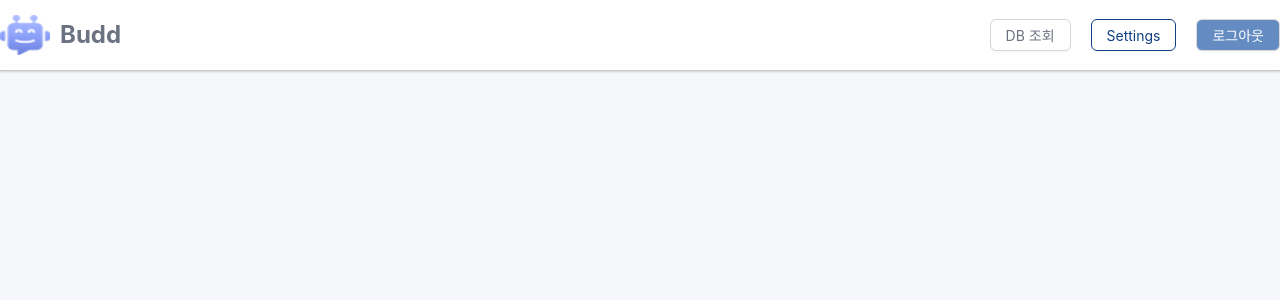
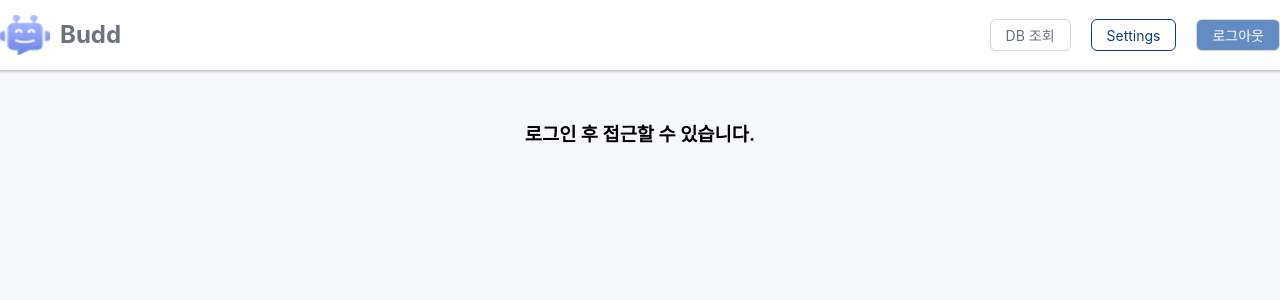
Before and after one commit to Jieuneenee/Budd-client, a React (Vite) app: page /setting in a window 1280 px wide. Shown: the top 300 px of the page. Built offline with nearby package versions, Linux system fonts and the light colour scheme; no server answers.

Commit message:
feat: 로그인 접근 제한 추가

```diff
--- a/src/components/Header.jsx
+++ b/src/components/Header.jsx
@@ -30,6 +30,9 @@ const Header = () => {
       navigate("/login");
       console.log("로그아웃 성공:", response.data);
       message.success("로그아웃 되었습니다.");
+      sessionStorage.removeItem('role');
+      console.log("세션 스토리지 role:", sessionStorage.getItem('role'));
+
     } catch (error) {
       console.error("로그아웃 실패:", error);
       message.error("로그아웃에 실패했습니다. 다시 시도해주세요.");
--- a/src/main.jsx
+++ b/src/main.jsx
@@ -6,16 +6,26 @@ import Login from "./pages/Login.jsx";
 import UserListPage from "./pages/UserListPage.jsx";
 import UserDetailPage from "./pages/UserDetailPage.jsx";
 import Setting from "./pages/Setting.jsx";
+import AccessErrorPage from "./pages/AccessErrorPage.jsx";
+
+const role = sessionStorage.getItem("role");
 
 createRoot(document.getElementById("root")).render(
   <StrictMode>
     <BrowserRouter>
       <Routes>
-        <Route path="/" element={<Login />} />
-        <Route path="/userlist" element={<UserListPage />} />
-        <Route path="/login" element={<Login />} />
-        <Route path="/setting" element={<Setting />} />
-        <Route path="/user/:userId" element={<UserDetailPage />} />
+        {role === "admin" && (
+          <>
+            <Route path='/userlist' element={<UserListPage />} />
+            <Route path='/setting' element={<Setting />} />
+            <Route path='/user/:userId' element={<UserDetailPage />} />
+          </>
+        )}
+        <Route path='/userlist' element={<AccessErrorPage />} />
+        <Route path='/setting' element={<AccessErrorPage />} />
+        <Route path='/user/:userId' element={<AccessErrorPage />} />
+        <Route path='/' element={<Login />} />
+        <Route path='/login' element={<Login />} />
       </Routes>
     </BrowserRouter>
   </StrictMode>
--- /dev/null
+++ b/src/pages/AccessErrorPage.jsx
@@ -0,0 +1,42 @@
+import styled from "styled-components";
+import { CONTAINER_WIDTH, HEADER_HEIGHT } from "../utils/layouts";
+import Header from "../components/Header";
+import { GRAY } from "../utils/colors";
+
+const AccessErrorPage = () => {
+  return (
+    <Root>
+      <Header />
+      <Container>
+        <MainContainer>
+          <h3>로그인 후 접근할 수 있습니다.</h3>
+        </MainContainer>
+      </Container>
+    </Root>
+  );
+};
+
+const Root = styled.div`
+  width: 100%;
+  height: 1000px;
+  display: flex;
+  flex-direction: column;
+  align-items: center;
+  padding-top: ${HEADER_HEIGHT}px;
+  position: relative;
+  background-color: ${GRAY.LIGHT};
+`;
+
+const Container = styled.div`
+  width: ${CONTAINER_WIDTH}px;
+  display: flex;
+  justify-content: center;
+  align-items: center;
+`;
+
+const MainContainer = styled.div`
+  display: flex;
+  padding: 30px;
+`;
+
+export default AccessErrorPage;
--- a/src/pages/Login.jsx
+++ b/src/pages/Login.jsx
@@ -33,6 +33,8 @@ const Login = () => {
         navigate("/userlist");
         console.log("로그인 성공:", response.data);
         message.success("로그인 되었습니다.");
+        sessionStorage.setItem('role', "admin");
+        console.log("세션 스토리지 role:", sessionStorage.getItem('role'));
       }
     } catch (error) {
       message.error("로그인에 실패했습니다.");
```
